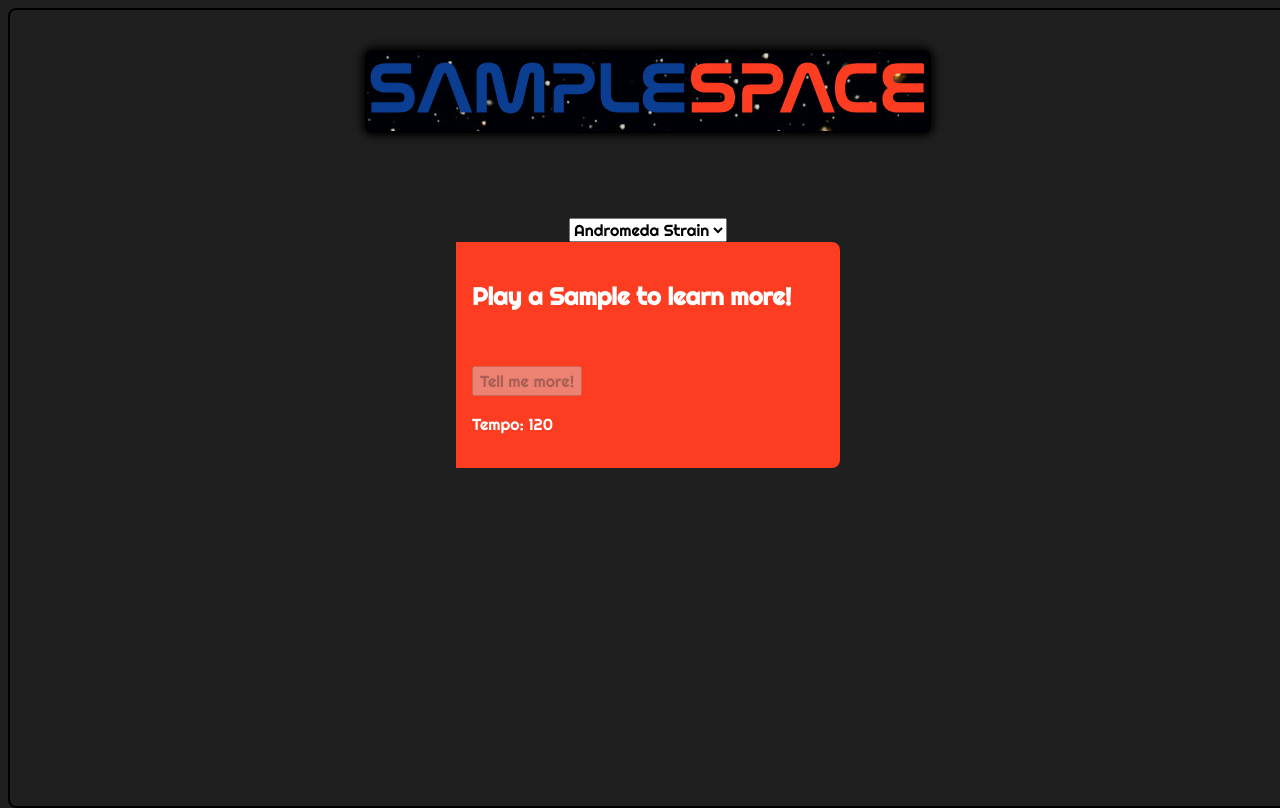
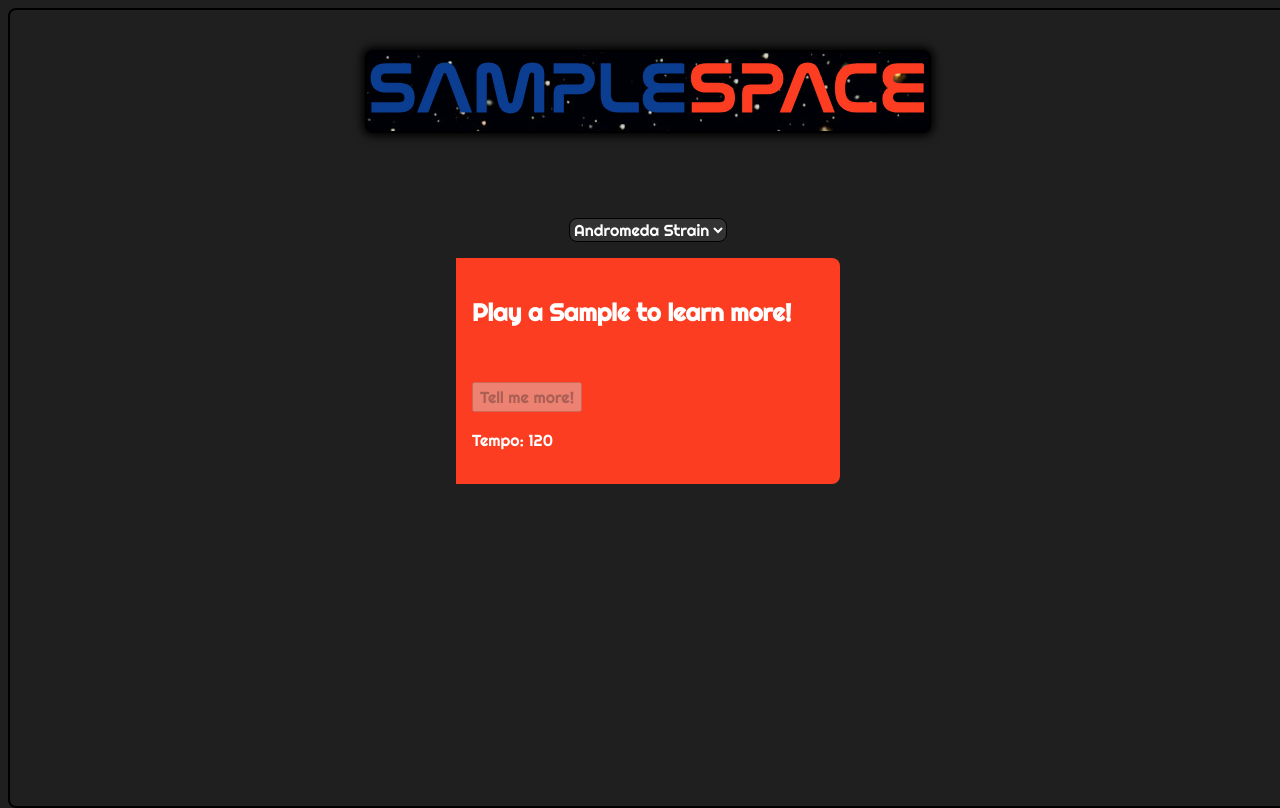
Before and after one commit to Sample-Space/sampleSpaceFE, a React (Create React App) app: page /play in a window 1280 px wide. Built offline with nearby package versions, Linux system fonts and the light colour scheme; no server answers.

Commit message:
Style kit selector

```diff
--- a/src/components/Play/Play.css
+++ b/src/components/Play/Play.css
@@ -23,3 +23,11 @@
   border-top-left-radius: var(--border-rad);
   border-bottom-left-radius: var(--border-rad);
 }
+
+.kit-select {
+  border: 1px solid black;
+  border-radius: var(--border-rad);
+  background-color: #333;
+  margin-bottom: 1rem;
+  color: white;
+}
```
